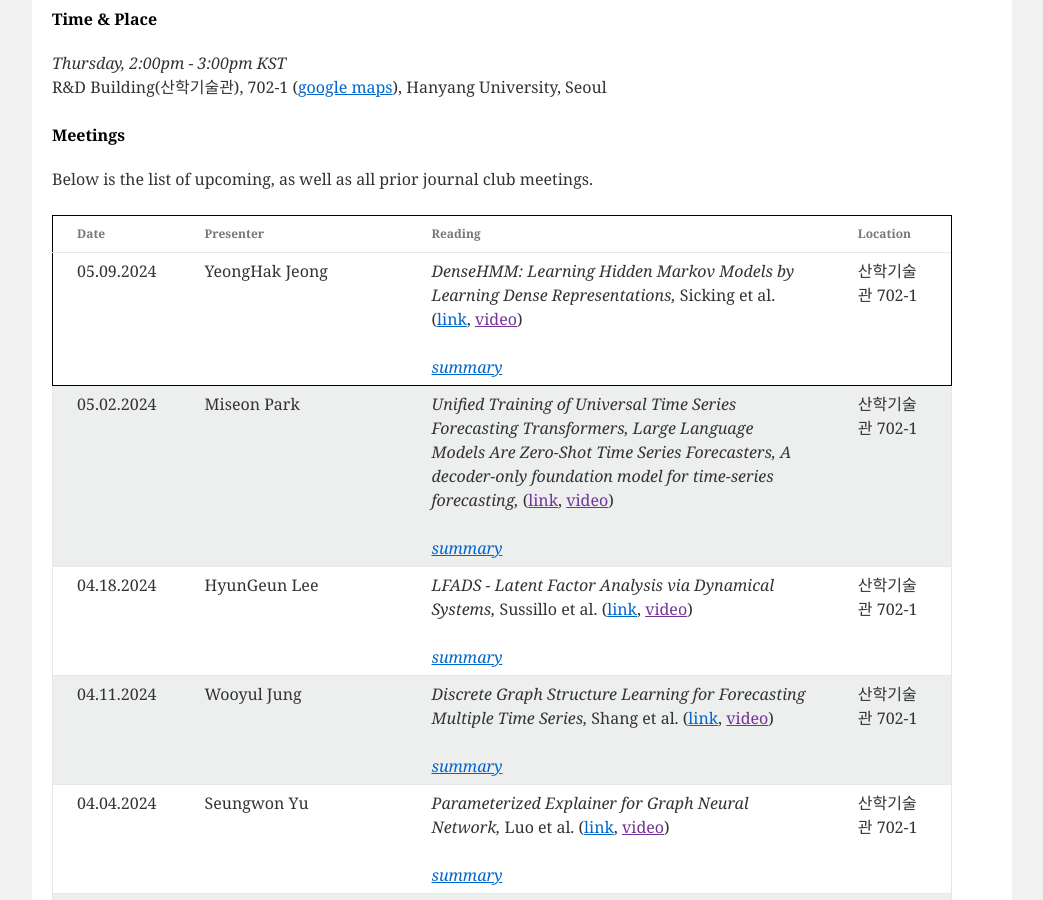
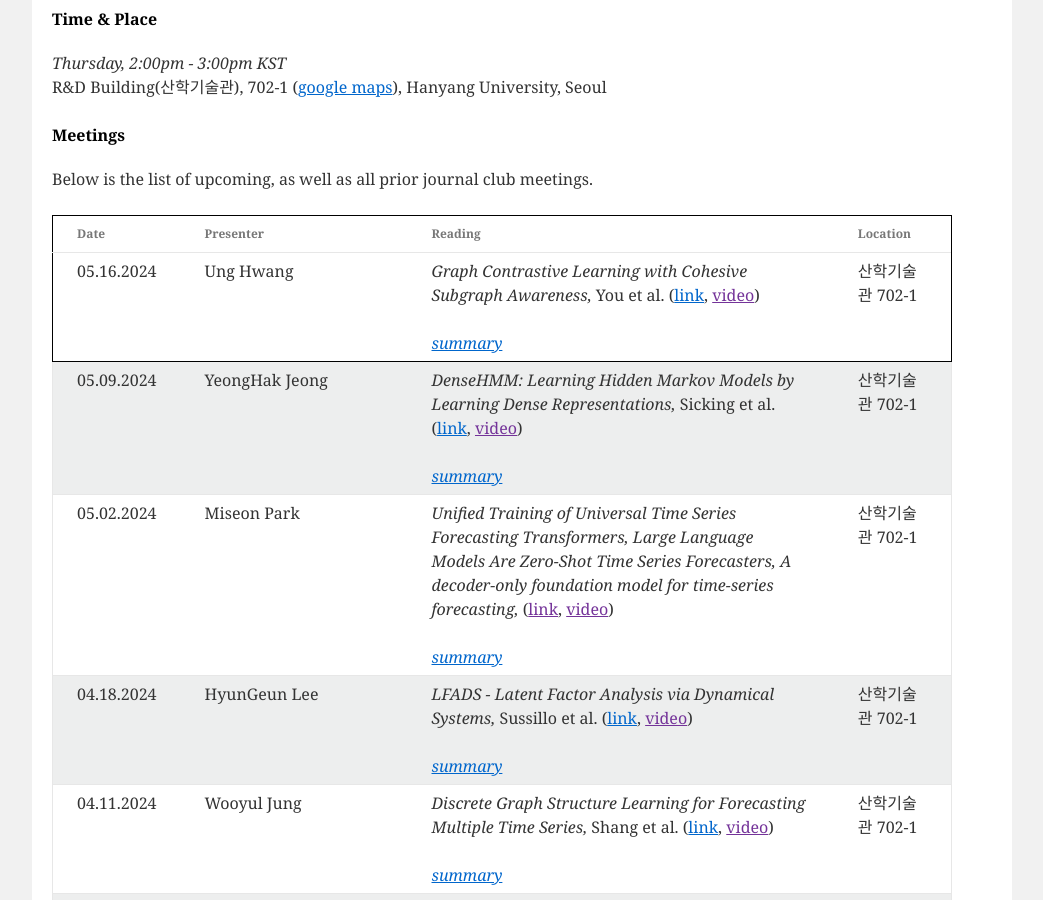
Before and after one commit to niai-lab/GraphML-JC, a Jekyll site: the page built from index.html, in a window 1280 px wide and 900 px high, scrolled down 515 px. Shown: the whole window, without its empty margins (118-1161 px from the left). Built offline with Jekyll 4.4.1, drawn with Linux system fonts in a browser that asks for light colours; part of the change alters nothing that is shown.

Commit message:
Update meeting_info.yml

```diff
--- a/_data/meeting_info.yml
+++ b/_data/meeting_info.yml
@@ -1,3 +1,16 @@
+- presenter: Ung Hwang
+  date: 05.16.2024
+  paper: "Graph Contrastive Learning with Cohesive Subgraph Awareness"
+  authors: You et al.
+  url: https://arxiv.org/pdf/2401.17580
+  location: "산학기술관 702-1"
+  summary: >
+    GCL(Graph Contrastive Learning) 알고리듬에서 Subgraph structure(k-core, k-truss) 정보를 이용해 중요도를 판별하고 얻은 중요도 정보를 이용해 더 나은 augmentation을 하여 contrastive learning을 수행했을때이 성능 향상을 얻을 수 있도록 개선했습니다.
+    또한 GSN(graph substructure network) 논문에서 사용한 substructure 정보를 이용하는 방법을 현재의 augmentation 방식에 알맞도록 보완하는 방식을 제안하여 성능 향상을 얻도록 하였습니다.
+    Strength : 높은 평균 차수를 가지는 그래프 데이터셋(Ex. Social networks)에서 논문이 제안하는 방식에서 높은 개선 성능을 얻을 수 있었습니다.
+    Weakness : k-core, k-truss 정보가 잘 활용되기 어려운(Cohesive함을 상대적으로 찾기 어려운) 낮은 평균 차수의 그래프(ex. 분자 정보 등)에선 논문이 제안하는 방식에서 높은 평균 성능 향상을 확인할 수 없었습니다.
+    Question : 노드의 중요도는 꼭 Cohesive해야만 높아지는 걸까요? 그래프의 특성과 성질에 맞게 모델의 예측에 주요하게 적용될 만한 다른 기준들이 있을 것 같습니다.
+
 - presenter: YeongHak Jeong
   date: 05.09.2024
   paper: "DenseHMM: Learning Hidden Markov Models by Learning Dense Representations"
```
